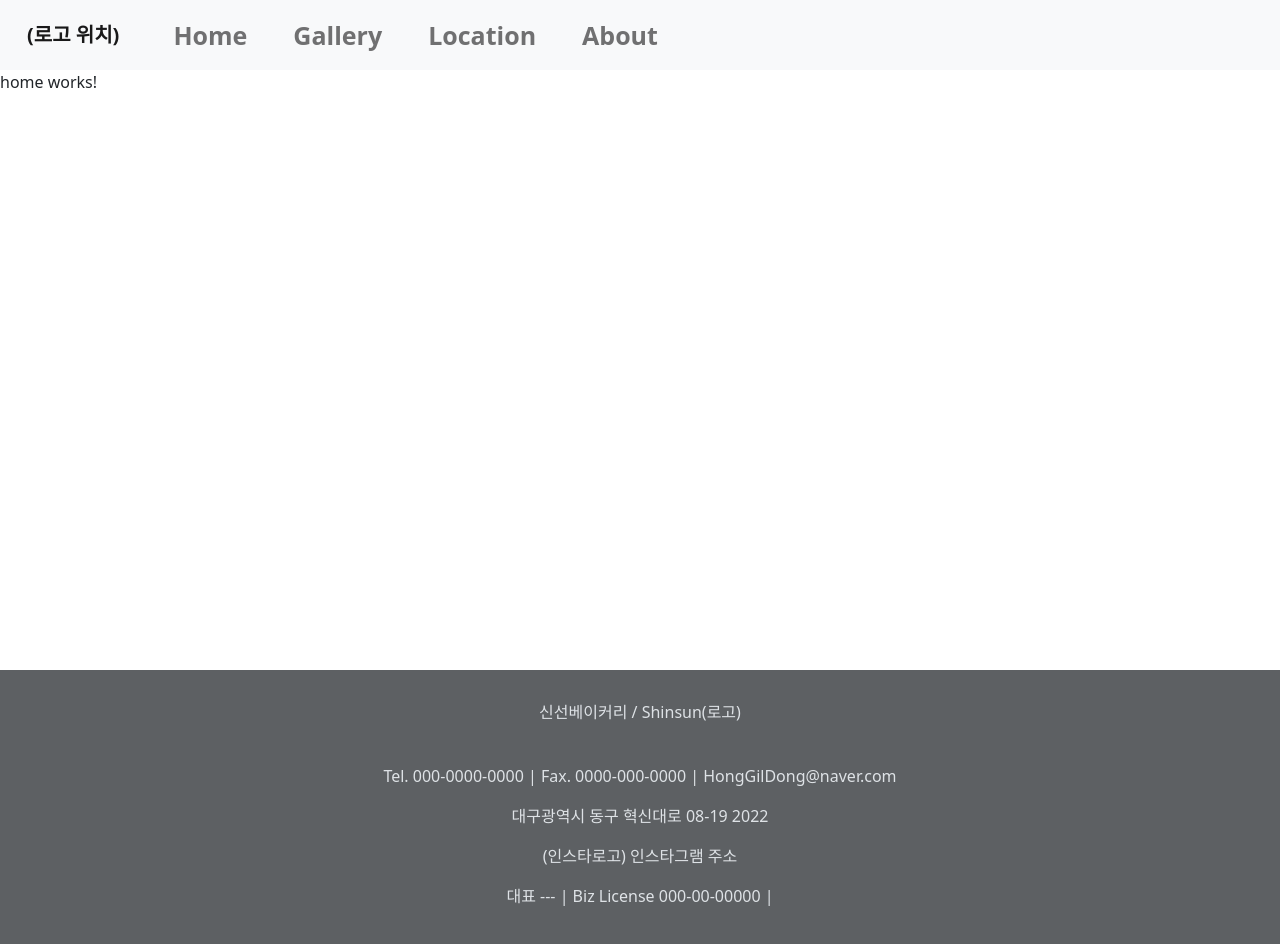
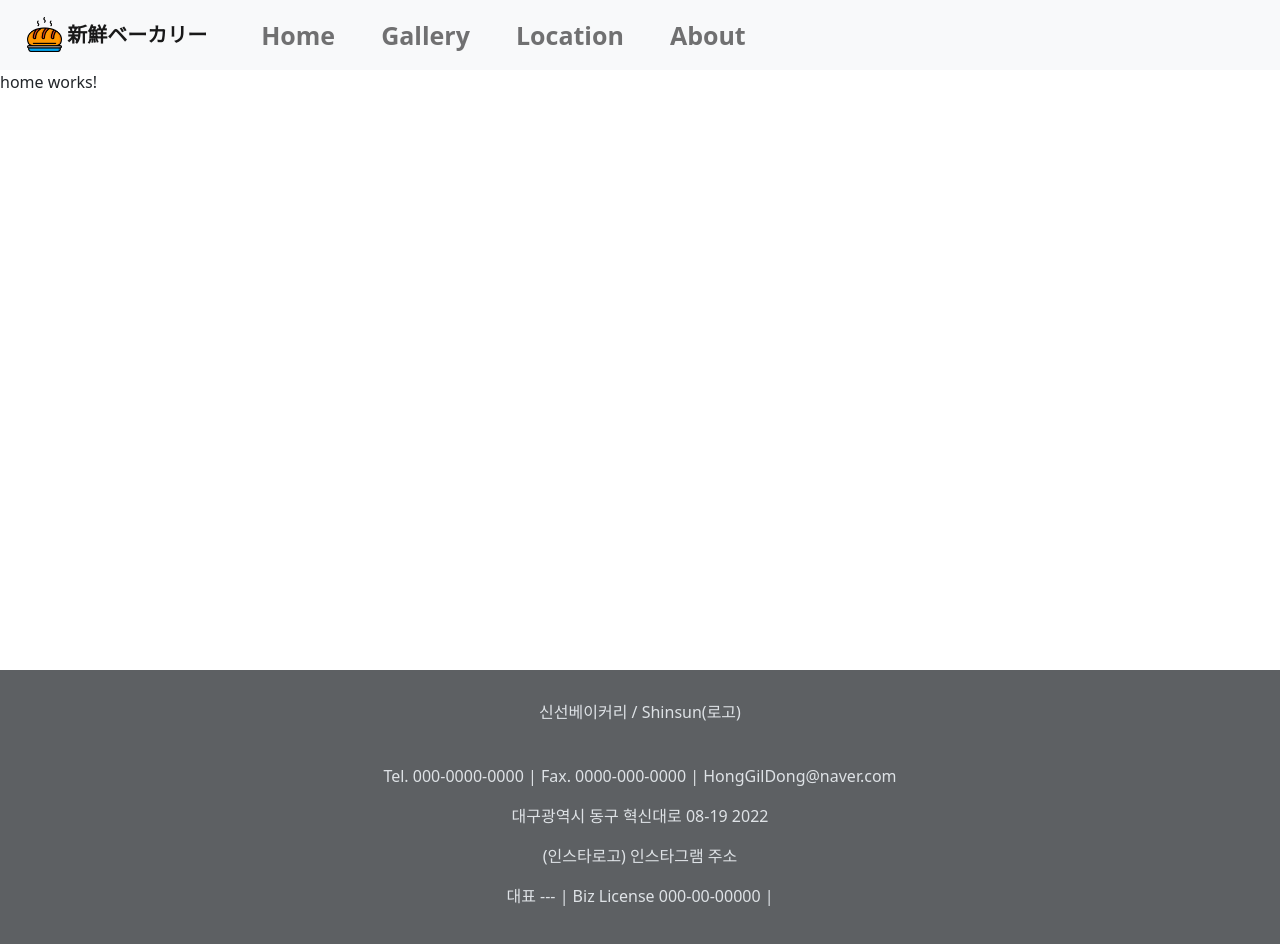
Before and after one commit to ChaeWoongbin/bbangs, an Angular app in the folder bbangs/: page /#/home in a window 1280 px wide. Shown: the top 944 px of the page. Built offline with nearby package versions, Linux system fonts and the light colour scheme.

Commit message:
navbar_test

```diff
--- a/bbangs/src/app/main/main.component.css
+++ b/bbangs/src/app/main/main.component.css
@@ -32,6 +32,12 @@
     text-align: center;
 }
 
+.nav-logo{
+    height: 40px;
+    padding-top: 0px;
+    padding-bottom: 5px;
+}
+
 
   @media (min-width: 5000px) {
     .navbar-nav > li > a {
--- a/bbangs/src/app/main/main.component.html
+++ b/bbangs/src/app/main/main.component.html
@@ -1,6 +1,9 @@
 <nav class="navbar navbar-expand-lg bg-light">
     <div class="container-fluid">
-      <a class="navbar-brand" href="#">(로고 위치)</a>
+      <a class="navbar-brand" href="#">
+        <img class="nav-logo" src="../../assets/bakery.png">
+        新鮮ベーカリー
+    </a>
       <button class="navbar-toggler" type="button" data-bs-toggle="collapse" data-bs-target="#navbarSupportedContent" aria-controls="navbarSupportedContent" aria-expanded="false" aria-label="Toggle navigation">
         <span class="navbar-toggler-icon"></span>
       </button>
```
Also changed, not shown: bbangs/src/assets/bakery.png (added).
